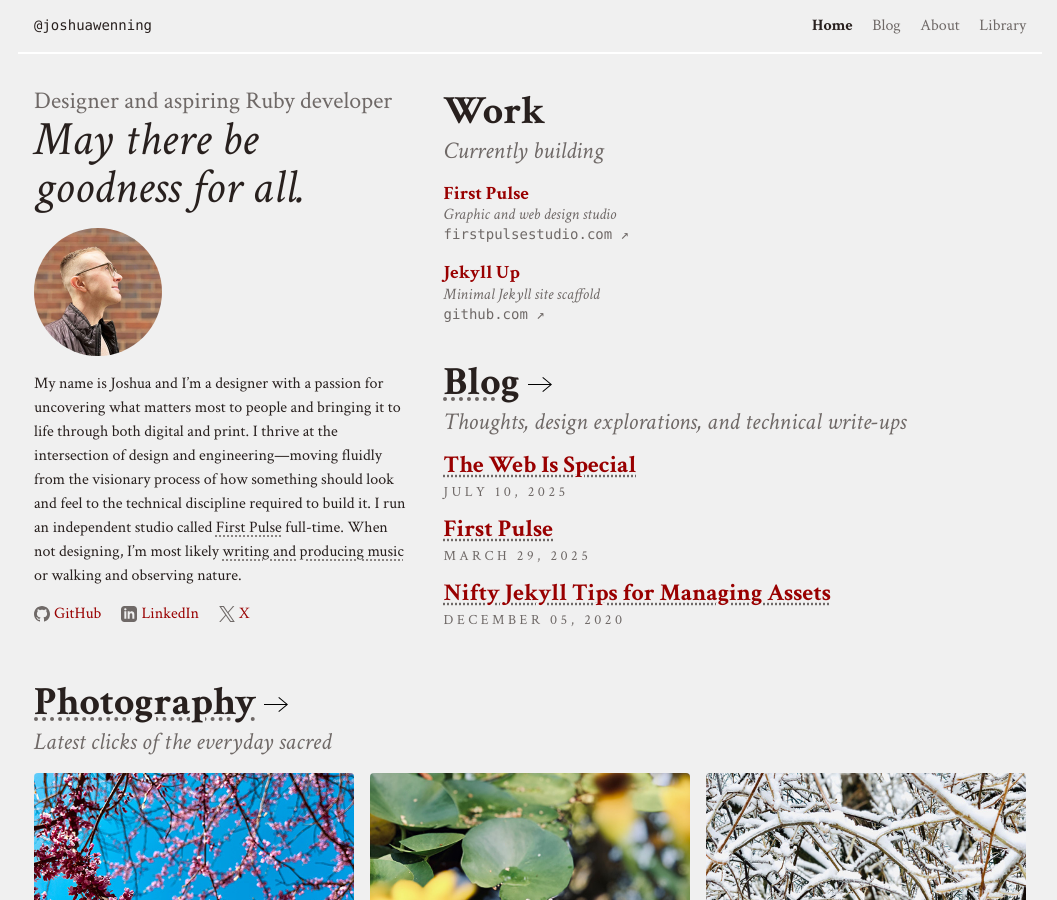
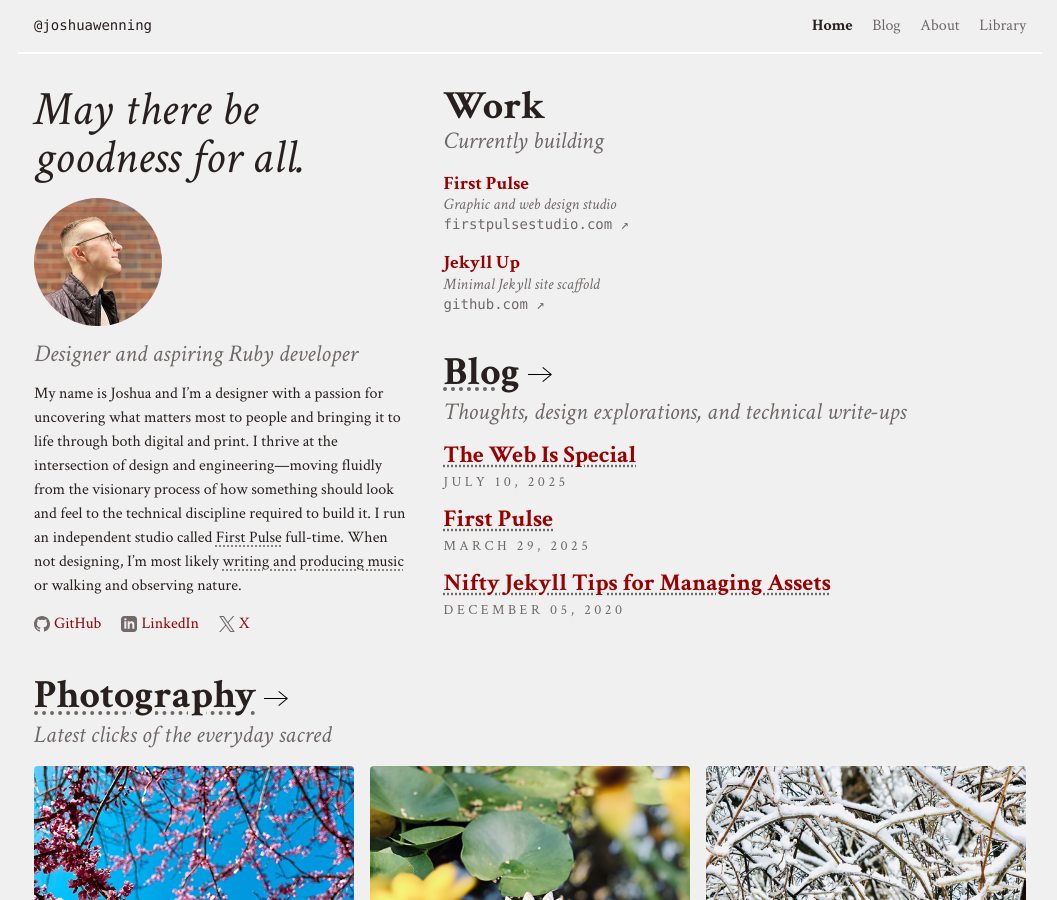
Before and after one commit to joshuawenning/blog, a Jekyll site: the page built from index.html, in a window 1280 px wide and 900 px high. Shown: the whole window, without its empty margins (110-1167 px from the left). Built offline with Jekyll 4.4.1, drawn with Linux system fonts in a browser that asks for light colours.

Commit message:
Increase blog post limit and adjust subheading

```diff
--- a/index.html
+++ b/index.html
@@ -6,12 +6,12 @@
 <div class="grid mb-2">
   <section class="grid-col grid-col-4 about">
     <div class="banner mb-1">
-      <p class="grey text-h4">Designer and aspiring Ruby developer</p>
       <h2 class="banner-message">May there be goodness for all.</h2>
     </div>
 
     <div class="mb-1">
       <img alt="Profile" class="avatar avatar-small d-block mb-1" src="assets/images/profile.jpg" />
+      <p class="grey lh-solid mb-1 text-h4 text-italic">Designer and aspiring Ruby developer</p>
       <p class="lh-copy text-h5">My name is Joshua and I&rsquo;m a designer with a passion for uncovering what
         matters most to people and bringing it to life through both digital and print. I thrive at the intersection of
         design and engineering—moving fluidly from the visionary process of how something should look and feel to the
@@ -53,7 +53,7 @@
   </section>
 
   <section class="grid-col grid-col-6">
-    <h2 class="text-h2">Work</h2>
+    <h2 class="lh-solid text-h2">Work</h2>
     <p class="grey mb-1 text-h4 text-italic">Currently building</p>
 
     <div class="exposed-link mb-1">
@@ -83,7 +83,7 @@
       <p class="grey mb-1 text-h4 text-italic">Thoughts, design explorations, and technical write-ups</p>
 
       <ul class="list-reset">
-        {% for post in site.posts limit:3 %}
+        {% for post in site.posts limit:4 %}
         <li class="lh-solid mb-1 text-h4">
           <a class="text-bold" href="{{ post.url }}">{{ post.title }}</a><br>
           <time class="grey text-h6 text-tracked text-uppercase">{{ post.date | date: "%B %d, %Y" }}</time>
```
